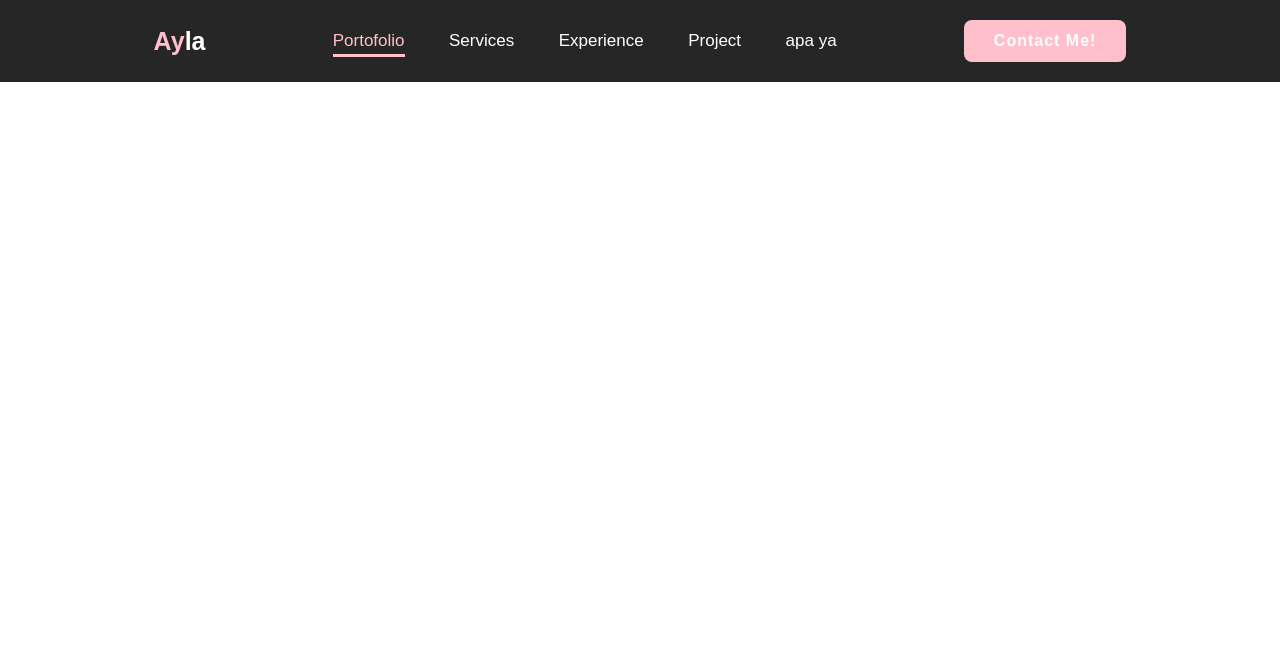
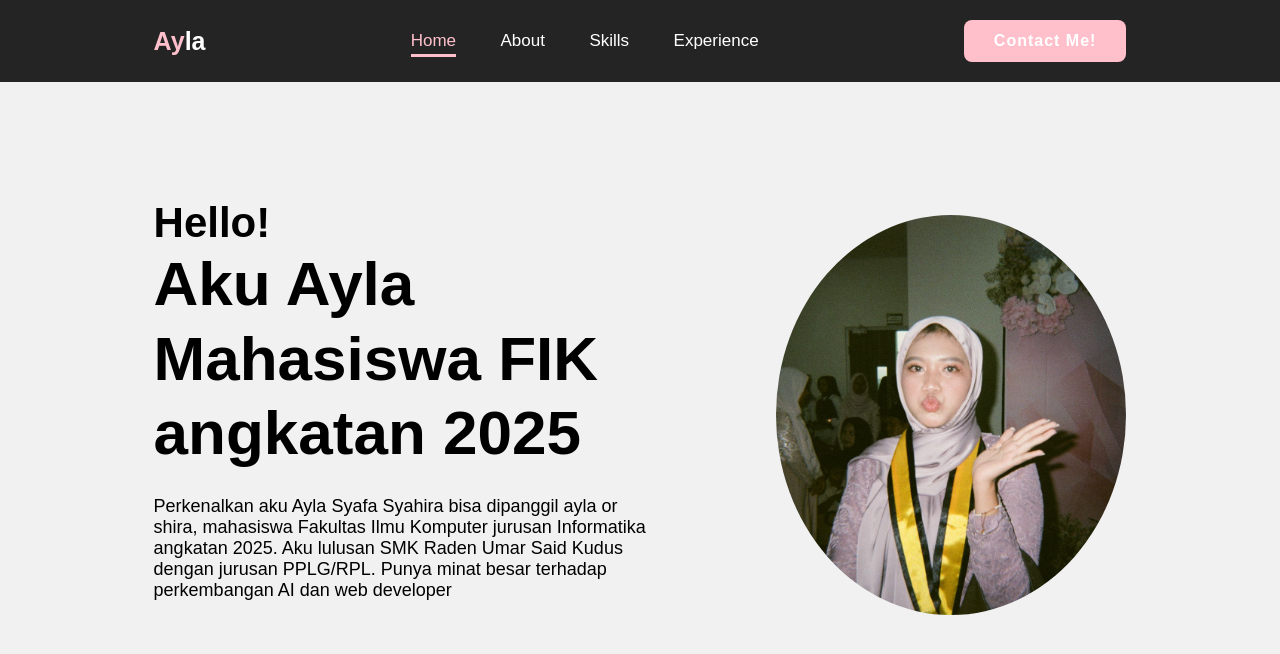
Before and after one commit to howhigare/tugas_1_ksm, a plain HTML site: page tugas1/index.html in a window 1280 px wide. Drawn offline with Linux system fonts and the light colour scheme.

Commit message:
foto masuk

```diff
--- a/tugas1/index.html
+++ b/tugas1/index.html
@@ -7,18 +7,35 @@
     <meta name="viewport" content="width=device-width, initial-scale=1.0">
     <title>Tugas 1 ksm</title>
 </head>
+
 <body>
     <header class="header">
         <a href="#" class="logo"><span>Ay</span>la</a>
 
         <nav class="navbar">
-            <a href="#" class="active">Portofolio</a>
-            <a href="#">Services</a>
+            <a href="#" class="active">Home</a>
+            <a href="#">About</a>
+            <a href="#">Skills</a>
             <a href="#">Experience</a>
-            <a href="#">Project</a>
-            <a href="#">apa ya</a>
+            <!-- <a href="#">apa ya</a> -->
         </nav>
 
         <a href="#" class="contact">Contact Me!</a>
     </header>
+
+    <section class="home">
+        <div class="home-content">
+            <h3>Hello!</h3>
+
+            <h1>Aku<span> Ayla<br></span>Mahasiswa FIK angkatan 2025</h1>
+            <p>Perkenalkan aku Ayla Syafa Syahira bisa dipanggil ayla or shira, mahasiswa
+                Fakultas Ilmu Komputer jurusan Informatika angkatan 2025. Aku lulusan SMK Raden
+                Umar Said Kudus dengan jurusan PPLG/RPL. Punya minat besar terhadap perkembangan AI dan web developer </p>
+
+        </div>
+
+            <div class="img-box">
+                <img src="images/img1.jpg" alt="myfotogwe">
+            </div>
+    </section>
 </body>
--- a/tugas1/style.css
+++ b/tugas1/style.css
@@ -65,3 +65,39 @@
     border-color: pink;
     color: pink;
 }
+.home{
+    width: 100%;
+    min-height: 100vh;
+    background: rgb(241, 241, 241);
+    display: flex;
+    align-items: center;
+    gap: 7em;
+    padding: 30px 12% 0;
+}
+.home-content{
+    max-width: 800px;
+}
+.home-content h3{
+    font-size: 42px;
+}
+.home-content h1{
+    font-size: 62px;
+    line-height: 1.2;
+}
+.home-content p{
+    font-size: 18px;
+    margin: 25px 0 30px;
+}
+.img-box {
+    width: 350px;
+    height: 400px;
+    border-radius: 50%;
+    overflow: hidden;
+    flex-shrink: 0;
+}
+
+.img-box img {
+    width: 100%;
+    height: 100%;
+    object-fit: cover;
+}
```
Also changed, not shown: tugas1/images/img1.jpg (added).
